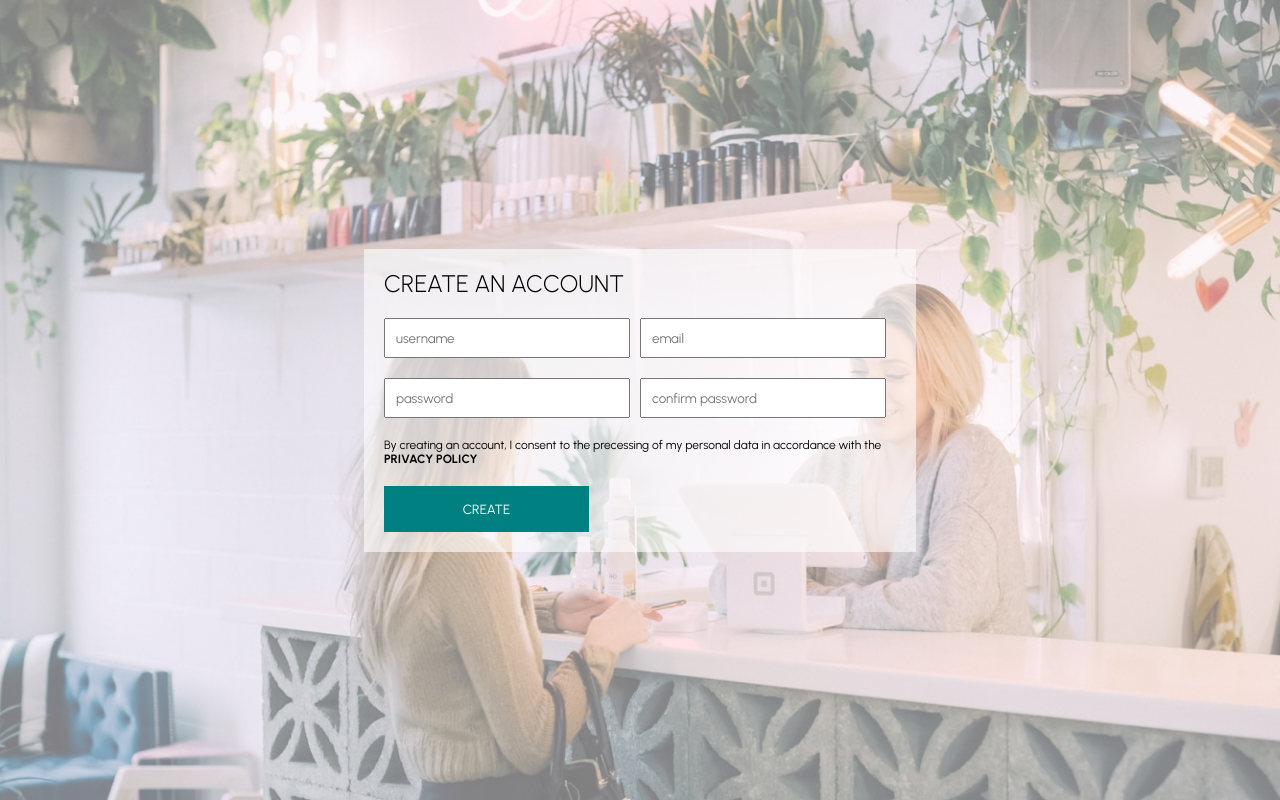
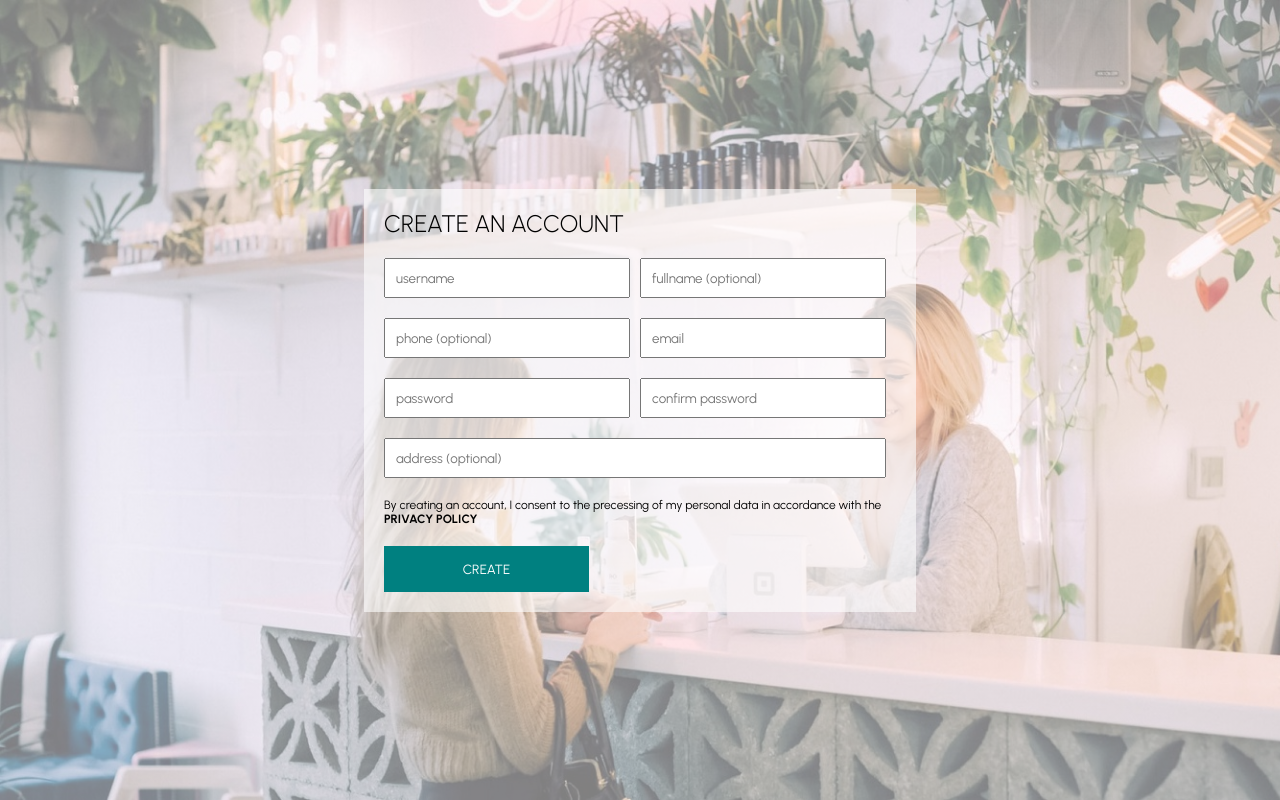
Before and after one commit to AliPooladmast/e-commerce, a React (Create React App) app: page /register in a window 1280 px wide. Built offline with nearby package versions, Linux system fonts and the light colour scheme; no server answers.

Commit message:
update inputs and joi validation according to database user model

```diff
--- a/src/pages/Register/Register.jsx
+++ b/src/pages/Register/Register.jsx
@@ -8,6 +8,9 @@ const Joi = require("joi");
 
 const schema = Joi.object({
   username: Joi.string().min(2).max(50).required(),
+  fullname: Joi.string().min(2).max(50),
+  phone: Joi.string().min(5).max(20),
+  address: Joi.string().min(5).max(511),
   email: Joi.string()
     .min(5)
     .max(255)
@@ -82,6 +85,18 @@ const Register = () => {
           />
           <input
             type="text"
+            placeholder="fullname (optional)"
+            name="fullname"
+            onChange={handleInput}
+          />
+          <input
+            type="text"
+            placeholder="phone (optional)"
+            name="phone"
+            onChange={handleInput}
+          />
+          <input
+            type="text"
             placeholder="email"
             name="email"
             onChange={handleInput}
@@ -98,6 +113,12 @@ const Register = () => {
             name="confirmPassword"
             onChange={handleInput}
           />
+          <input
+            type="text"
+            placeholder="address (optional)"
+            name="address"
+            onChange={handleInput}
+          />
           <span>
             By creating an account, I consent to the precessing of my personal
             data in accordance with the <b>PRIVACY POLICY</b>
```
